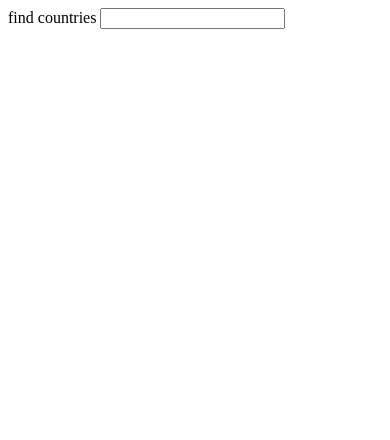
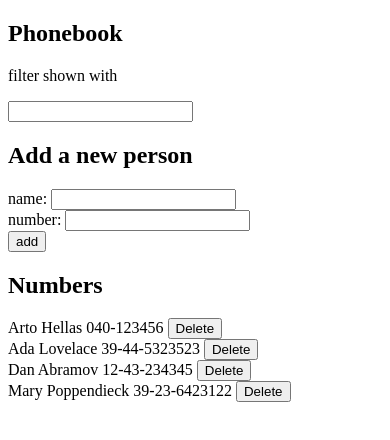
Before and after one commit to umidrza/FullStackOpen, a React (Vite) app in the folder part2/: page / in a window 390 px wide. Shown: the top 440 px of the page. Built offline with nearby package versions, Linux system fonts and the light colour scheme; no server answers; data requests are answered from the project's data file.

Commit message:
phonebook notifications

```diff
--- a/part2/src/index.css
+++ /dev/null
@@ -1,9 +0,0 @@
-.error {
-  color: red;
-  background: lightgrey;
-  font-size: 20px;
-  border-style: solid;
-  border-radius: 5px;
-  padding: 10px;
-  margin-bottom: 10px;
-}
--- a/part2/src/main.jsx
+++ b/part2/src/main.jsx
@@ -1,5 +1,4 @@
 import { createRoot } from 'react-dom/client'
-import App from './countries/App'
-import './index.css'
+import App from './phonebook/App'
 
 createRoot(document.getElementById('root')).render(<App />)
--- a/part2/src/phonebook/App.jsx
+++ b/part2/src/phonebook/App.jsx
@@ -3,12 +3,14 @@ import phonebookService from '../services/phonebook';
 import PersonForm from './PersonForm';
 import Persons from './Persons';
 import Filter from './Filter';
+import Notification from './Notification';
 
 const App = () => {
     const [persons, setPersons] = useState([]);
     const [newName, setNewName] = useState('')
     const [newNumber, setNewNumber] = useState('')
     const [filterValue, setFilterValue] = useState('');
+    const [notification, setNotification] = useState({ message: null })
 
     useEffect(() => {
         phonebookService.getAll().then((data) => {
@@ -16,31 +18,26 @@ const App = () => {
         })
     }, []);
 
-    function handleNewName(e) {
-        setNewName(e.target.value);
+    function filterPersons() {
+        const filter = filterValue.toLowerCase();
+        return persons.filter(p => p.name.toLowerCase().includes(filter) || p.number.includes(filter));
     }
 
-    function handleNewNumber(e) {
-        setNewNumber(e.target.value);
+    const clearForm = () => {
+        setNewName('')
+        setNewNumber('')
     }
 
-    function handlefilterChange(e) {
-        setFilterValue(e.target.value);
-    }
-
-    function filterPersons(){
-        return persons.filter(p => p.name.toLowerCase().includes(filterValue) || p.number.includes(filterValue));
-    }
 
     function addNewPerson(e) {
         e.preventDefault();
+        const existingPerson = persons.find((p) => p.name === newName)
 
-        if (persons.some(p => p.name === newName)) {
+        if (existingPerson) {
             const res = confirm(`${newName} is already added to phonebook, replace the old number with a new one?`);
 
-            if (res){
-                const person = persons.find(p => p.name == newName);
-                updatePerson(person.id);
+            if (res) {
+                updatePerson(existingPerson.id);
             }
 
             return;
@@ -54,12 +51,12 @@ const App = () => {
         phonebookService.create(newPerson)
             .then((data) => {
                 setPersons([...persons, data]);
-                setNewName('');
-                setNewNumber('');
+                notifyWith(`Added ${data.name}`);
+                clearForm();
             })
     }
 
-    function updatePerson(id){
+    function updatePerson(id) {
         const updatedPerson = {
             id: id,
             name: newName,
@@ -70,12 +67,19 @@ const App = () => {
             .then((data) => {
                 const updatedPersons = persons.map(p => p.id === id ? data : p);
                 setPersons(updatedPersons);
-                setNewName('');
-                setNewNumber('');
+                notifyWith(`Phonenumber of ${data.name} updated!`)
+                clearForm();
+            })
+            .catch(() => {
+                notifyWith(
+                    `Information of ${updatedPerson.name} has already been removed from server`,
+                    true
+                )
+                setPersons(persons.filter((p) => p.name !== updatedPerson.name))
             })
     }
 
-    function deletePerson(id){
+    function deletePerson(id) {
         const person = persons.find(p => p.id === id);
         const res = confirm(`Delete ${person.name} ?`);
         if (!res) return;
@@ -84,27 +88,35 @@ const App = () => {
             .then(() => {
                 const updatedPersons = persons.filter(p => p.id !== id);
                 setPersons(updatedPersons);
-                setNewName('');
-                setNewNumber('');
-            })
+            });
+
+        notifyWith(`Deleted ${person.name}`);
+    }
+
+    const notifyWith = (message, isError = false) => {
+        setNotification({ message, isError })
+        setTimeout(() => {
+            setNotification({ message: null })
+        }, 5000)
     }
 
     return (
         <div>
             <h2>Phonebook</h2>
+            <Notification notification={notification} />
 
-            <Filter filterValue={filterValue} handlefilterChange={handlefilterChange} />
+            <Filter filterValue={filterValue} setFilterValue={setFilterValue} />
 
             <PersonForm addNewPerson={addNewPerson}
                 newName={newName}
-                handleNewName={handleNewName}
+                setNewName={setNewName}
                 newNumber={newNumber}
-                handleNewNumber={handleNewNumber}
+                setNewNumber={setNewNumber}
             />
 
             <h2>Numbers</h2>
 
-            <Persons persons={filterPersons()} deletePerson={deletePerson}/>
+            <Persons persons={filterPersons()} deletePerson={deletePerson} />
         </div>
     )
 }
--- a/part2/src/phonebook/Filter.jsx
+++ b/part2/src/phonebook/Filter.jsx
@@ -1,10 +1,10 @@
 
-const Filter = ({filterValue, handlefilterChange}) => {
+const Filter = ({filterValue, setFilterValue}) => {
 
     return (
         <div>
             <p>filter shown with</p>
-            <input value={filterValue} onChange={handlefilterChange} />
+            <input value={filterValue} onChange={(e) => setFilterValue(e.target.value)} />
         </div>
     )
 }
--- /dev/null
+++ b/part2/src/phonebook/Notification.jsx
@@ -0,0 +1,19 @@
+const Notification = ({ notification }) => {
+  const { message, isError } = notification
+
+  if (!message) return null
+
+  const style = {
+    color: isError ? 'red' : 'green',
+    background: 'lightgrey',
+    fontSize: 20,
+    borderStyle: 'solid',
+    borderRadius: 5,
+    padding: 10,
+    marginBottom: 10,
+  }
+
+  return <div className="error" style={style}>{message}</div>
+}
+
+export default Notification
--- a/part2/src/phonebook/PersonForm.jsx
+++ b/part2/src/phonebook/PersonForm.jsx
@@ -1,14 +1,14 @@
 
-const PersonForm = ({ addNewPerson, newName, handleNewName, newNumber, handleNewNumber }) => {
+const PersonForm = ({ addNewPerson, newName, setNewName, newNumber, setNewNumber }) => {
 
     return (
         <form onSubmit={addNewPerson}>
             <h2>Add a new person</h2>
             <div>
-                name: <input value={newName} onChange={handleNewName} />
+                name: <input value={newName} onChange={(e) => setNewName(e.target.value)} />
             </div>
             <div>
-                number: <input value={newNumber} onChange={handleNewNumber} />
+                number: <input value={newNumber} onChange={(e) => setNewNumber(e.target.value)} />
             </div>
             <div>
                 <button type="submit">add</button>
```
